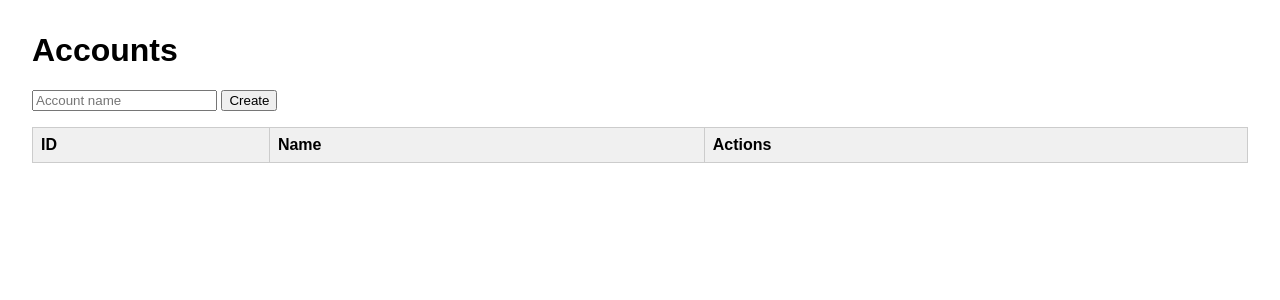
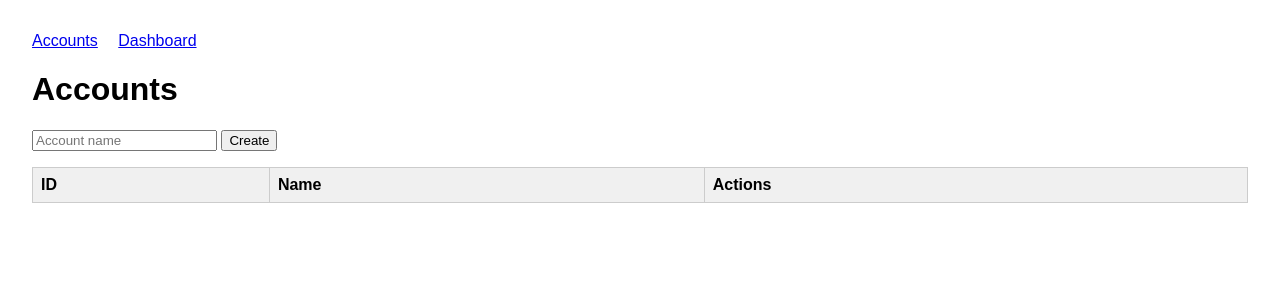
Before and after one commit to curlyphries/Personal-Account-Manager, a FastAPI app: page /ui in a window 1280 px wide. Shown: the top 300 px of the page. Run offline with FastAPI, Linux system fonts and the light colour scheme; data that the repository does not hold is empty.

Commit message:
Add dashboard page and navigation links

```diff
--- a/app/main.py
+++ b/app/main.py
@@ -36,6 +36,16 @@ def read_root() -> dict[str, str]:
 def render_ui(request: Request) -> HTMLResponse:
     """Serve the HTML interface for account management."""
     return templates.TemplateResponse("index.html", {"request": request})
+
+
+@app.get("/dashboard", response_class=HTMLResponse, summary="Application dashboard")
+def render_dashboard(request: Request) -> HTMLResponse:
+    """Render the dashboard page with basic error handling for transparency."""
+    try:
+        return templates.TemplateResponse("dashboard.html", {"request": request})
+    except Exception as exc:  # Broad except to log unexpected template errors
+        logger.exception("Error rendering dashboard")
+        raise HTTPException(status_code=500, detail="Error loading dashboard") from exc
 
 
 @app.get("/accounts", response_model=list[Account])
--- a/app/templates/index.html
+++ b/app/templates/index.html
@@ -5,6 +5,7 @@
   <title>Personal Account Manager</title>
   <style>
     body { font-family: Arial, sans-serif; margin: 2rem; }
+    nav a { margin-right: 1rem; }
     table { border-collapse: collapse; width: 100%; margin-top: 1rem; }
     th, td { border: 1px solid #ccc; padding: 0.5rem; text-align: left; }
     th { background-color: #f0f0f0; }
@@ -12,6 +13,10 @@
   </style>
 </head>
 <body>
+  <nav>
+    <a href="/ui">Accounts</a>
+    <a href="/dashboard">Dashboard</a>
+  </nav>
   <h1>Accounts</h1>
   <div id="error"></div>
   <form id="create-form">
```
Also changed, not shown: app/templates/dashboard.html (added, +19 -0 lines), tests/test_ui.py (added, +26 -0 lines), CHANGELOG.md.
